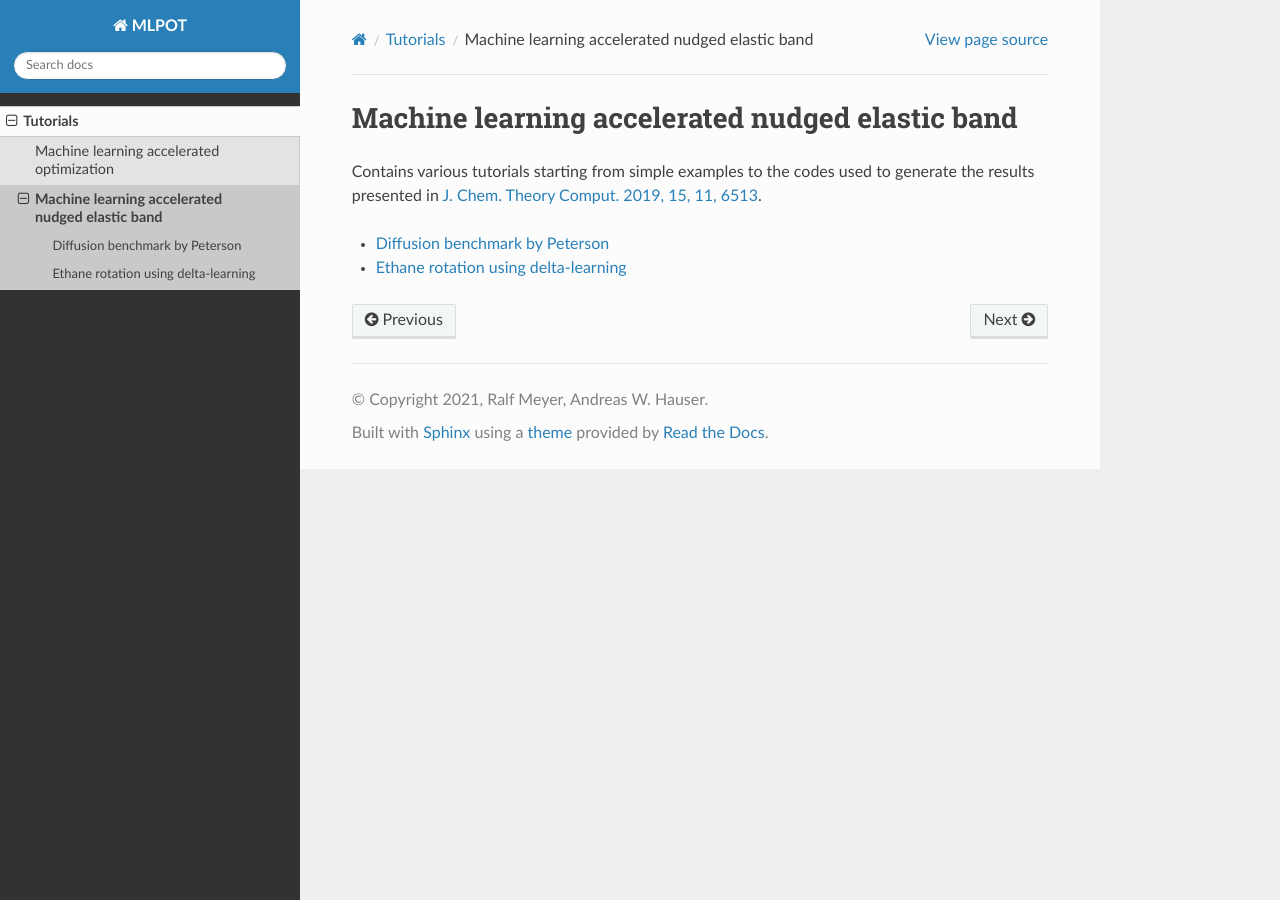
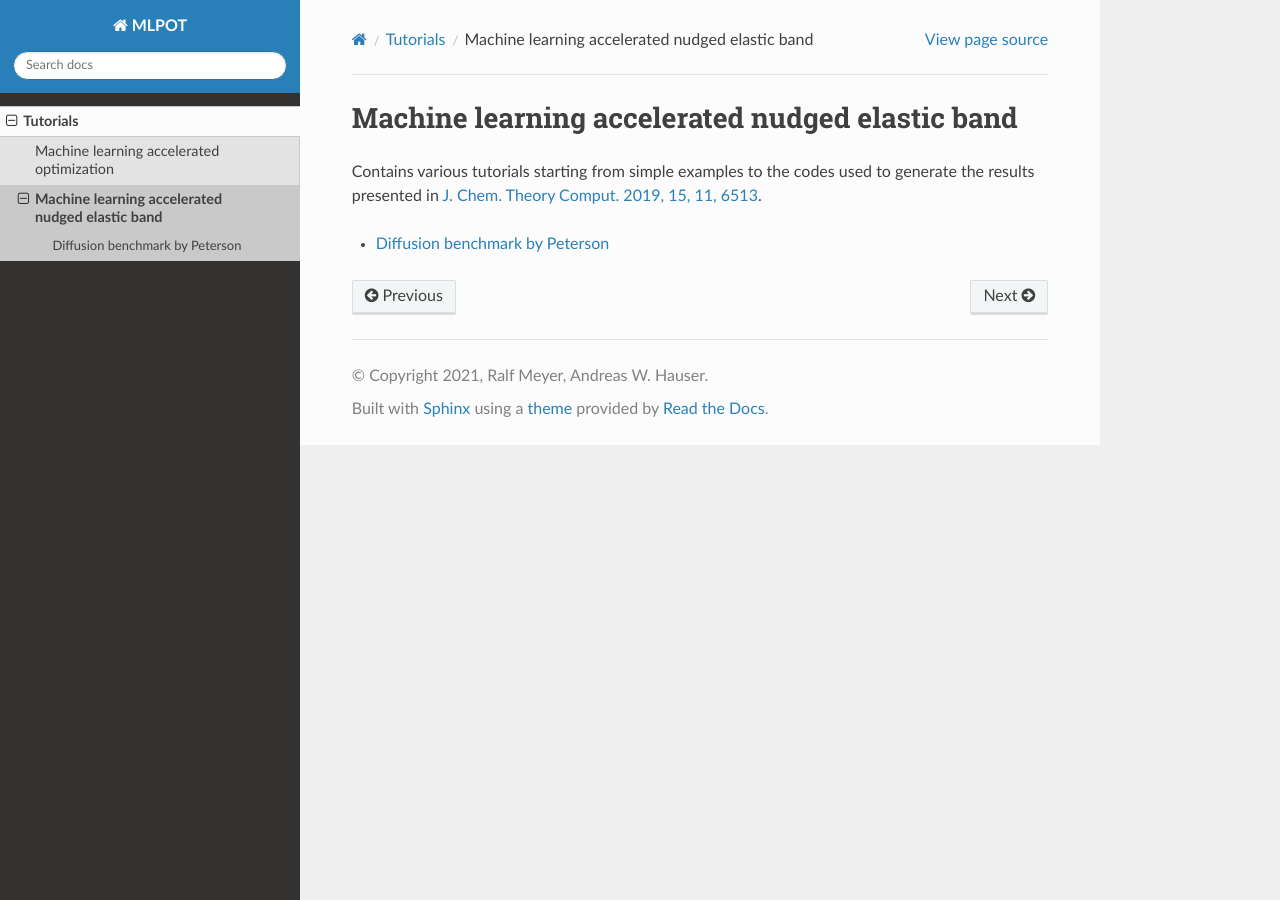
Before and after one commit to hauser-group/mlpot, a Sphinx documentation site: the page built from docs/source/tutorials/mlneb/mlneb.rst, in a window 1280 px wide. Built offline with Sphinx 7.4.7 and the Read the Docs theme 2.0.0, drawn with Linux system fonts in a browser that asks for light colours; some of the changed lines change nothing that is shown.

Commit message:
Hide Delta-learning example

```diff
--- a/docs/source/tutorials/mlneb/mlneb.rst
+++ b/docs/source/tutorials/mlneb/mlneb.rst
@@ -12,4 +12,5 @@ generate the results presented in `J. Chem. Theory Comput. 2019, 15, 11, 6513 <h
    :maxdepth: 1
 
    diffusion
-   delta_learning
+..
+   _delta_learning Removed for now
```
